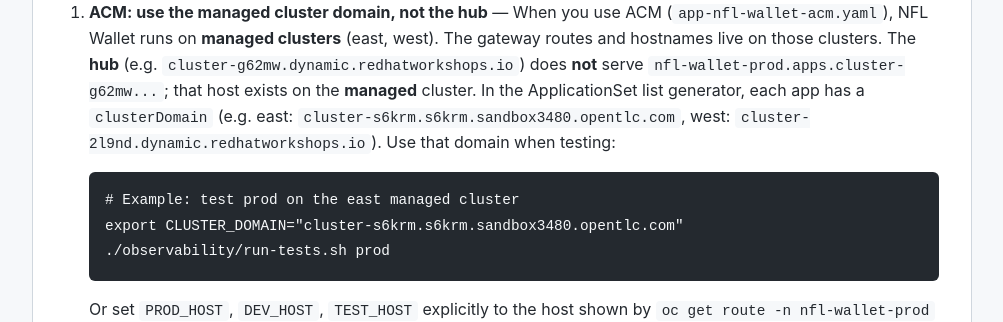
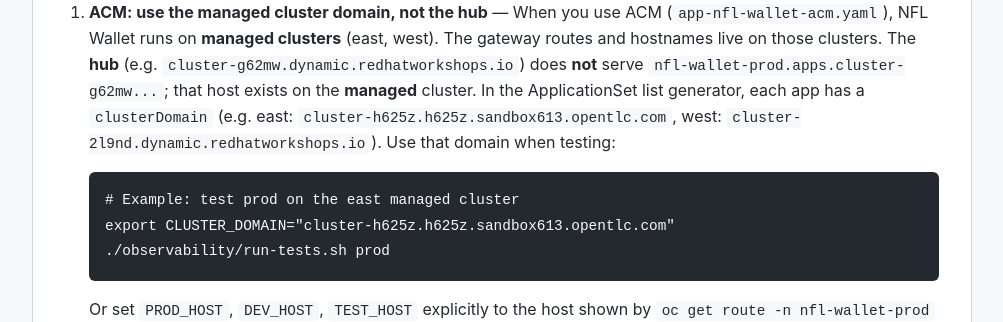
Before and after one commit to maximilianoPizarro/nfl-wallet-gitops, a Jekyll site: the page built from docs/observability.md, in a window 1280 px wide and 900 px high, scrolled down 15543 px. Shown: the part 150-472 px from the top of the window, without its empty margins (138-1141 px from the left). Built offline with Jekyll 4.4.1, drawn with Linux system fonts in a browser that asks for light colours; some of the changed text lies outside the part shown.

Commit message:
cluster domain east cluster-h625z.h625z.sandbox613.opentlc.com

````diff
--- a/acm-managed-cluster-template.yaml
+++ b/acm-managed-cluster-template.yaml
@@ -65,7 +65,7 @@
 # ---------------------------------------------------------------------------
 
 ---
-# Example: East managed cluster (cluster-s6krm.s6krm.sandbox3480.opentlc.com)
+# Example: East managed cluster (cluster-h625z.h625z.sandbox613.opentlc.com)
 apiVersion: cluster.open-cluster-management.io/v1
 kind: ManagedCluster
 metadata:
--- a/docs/argocd-cluster-secrets-manual.yaml
+++ b/docs/argocd-cluster-secrets-manual.yaml
@@ -43,7 +43,7 @@ metadata:
 type: Opaque
 stringData:
   name: east
-  server: https://api.cluster-s6krm.s6krm.sandbox3480.opentlc.com:6443
+  server: https://api.cluster-h625z.h625z.sandbox613.opentlc.com:6443
   config: '{"tlsClientConfig":{"insecure":true},"bearerToken":"<REPLACE_WITH_EAST_CLUSTER_TOKEN>"}'
 ---
 apiVersion: v1
--- a/docs/observability.md
+++ b/docs/observability.md
@@ -58,7 +58,7 @@ export API_KEY_PROD="<value from nfl-wallet-prod apiKeys>"
 Con ACM sueles tener east y west. Para generar tráfico en **ambos** clusters (misma lógica que `scripts/test-apis.sh`), define `EAST_DOMAIN` y `WEST_DOMAIN` y ejecuta el loop:
 
 ```bash
-export EAST_DOMAIN=cluster-s6krm.s6krm.sandbox3480.opentlc.com
+export EAST_DOMAIN=cluster-h625z.h625z.sandbox613.opentlc.com
 export WEST_DOMAIN=cluster-2l9nd.dynamic.redhatworkshops.io
 export API_KEY_TEST=nfl-wallet-customers-key
 export API_KEY_PROD=nfl-wallet-customers-key
@@ -362,7 +362,7 @@ kubectl get httproute -n nfl-wallet-prod nfl-wallet-bluegreen
 
 ```bash
 # Use the managed cluster domain (see §6.4 if using ACM), not the hub
-export CLUSTER_DOMAIN="cluster-s6krm.s6krm.sandbox3480.opentlc.com"
+export CLUSTER_DOMAIN="cluster-h625z.h625z.sandbox613.opentlc.com"
 export CANARY_HOST="nfl-wallet-canary.apps.${CLUSTER_DOMAIN}"
 curl -s -H "X-Api-Key: nfl-wallet-customers-key" "https://${CANARY_HOST}/api/customers"
 ```
@@ -412,10 +412,10 @@ After labeling and restarting, run the tests again and confirm in Kiali that the
 
 If the script returns **503** with the OpenShift "Application is not available" page, the route or its backend is not serving that host/path. Check:
 
-1. **ACM: use the managed cluster domain, not the hub** — When you use ACM (`app-nfl-wallet-acm.yaml`), NFL Wallet runs on **managed clusters** (east, west). The gateway routes and hostnames live on those clusters. The **hub** (e.g. `cluster-g62mw.dynamic.redhatworkshops.io`) does **not** serve `nfl-wallet-prod.apps.cluster-g62mw...`; that host exists on the **managed** cluster. In the ApplicationSet list generator, each app has a `clusterDomain` (e.g. east: `cluster-s6krm.s6krm.sandbox3480.opentlc.com`, west: `cluster-2l9nd.dynamic.redhatworkshops.io`). Use that domain when testing:
+1. **ACM: use the managed cluster domain, not the hub** — When you use ACM (`app-nfl-wallet-acm.yaml`), NFL Wallet runs on **managed clusters** (east, west). The gateway routes and hostnames live on those clusters. The **hub** (e.g. `cluster-g62mw.dynamic.redhatworkshops.io`) does **not** serve `nfl-wallet-prod.apps.cluster-g62mw...`; that host exists on the **managed** cluster. In the ApplicationSet list generator, each app has a `clusterDomain` (e.g. east: `cluster-h625z.h625z.sandbox613.opentlc.com`, west: `cluster-2l9nd.dynamic.redhatworkshops.io`). Use that domain when testing:
    ```bash
    # Example: test prod on the east managed cluster
-   export CLUSTER_DOMAIN="cluster-s6krm.s6krm.sandbox3480.opentlc.com"
+   export CLUSTER_DOMAIN="cluster-h625z.h625z.sandbox613.opentlc.com"
    ./observability/run-tests.sh prod
    ```
    Or set `PROD_HOST`, `DEV_HOST`, `TEST_HOST` explicitly to the host shown by `oc get route -n nfl-wallet-prod` **on the managed cluster** (after `oc login` or `kubectl config use-context` to that cluster).
````
Also changed, not shown: app-nfl-wallet-acm-cluster-decision.yaml (+8 -8 lines), docs/api.md (+3 -3 lines), scripts/README.md, 4 other files.
